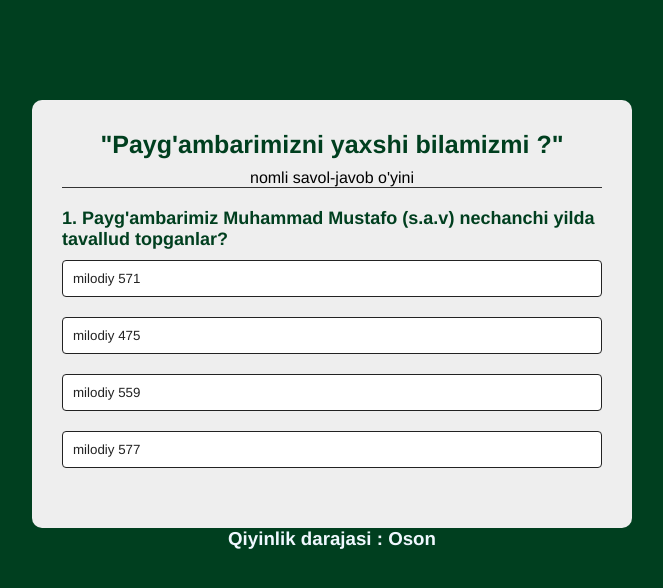
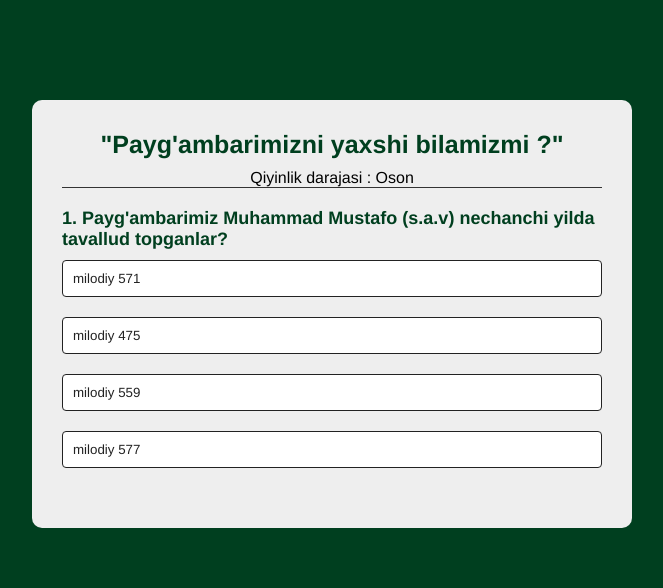
Before and after one commit to Mhlfka/Oson, a plain HTML site: page Oson/index.html in a window 1280 px wide. Shown: the whole page, without its empty margins (308-971 px from the left). Drawn offline with Linux system fonts and the light colour scheme.

Commit message:
Update index.html

```diff
--- a/Oson/index.html
+++ b/Oson/index.html
@@ -7,7 +7,7 @@
 <body>
     <div class="app">
         <h1>"Payg'ambarimizni yaxshi bilamizmi ?"</h1>
-        <p>nomli savol-javob o'yini</p>
+        <p>Qiyinlik darajasi : Oson</p>
         <div class="quiz">
             <h2 id="question">Question goes here</h2>
             <div id="answer-buttons">
@@ -19,7 +19,6 @@
             <button id = "next-btn">NEXT</button>
         </div>
     </div>
-    <h3>Qiyinlik darajasi : Oson</h3>
 
     <script src="./script.js"></script>
 </body>
```
